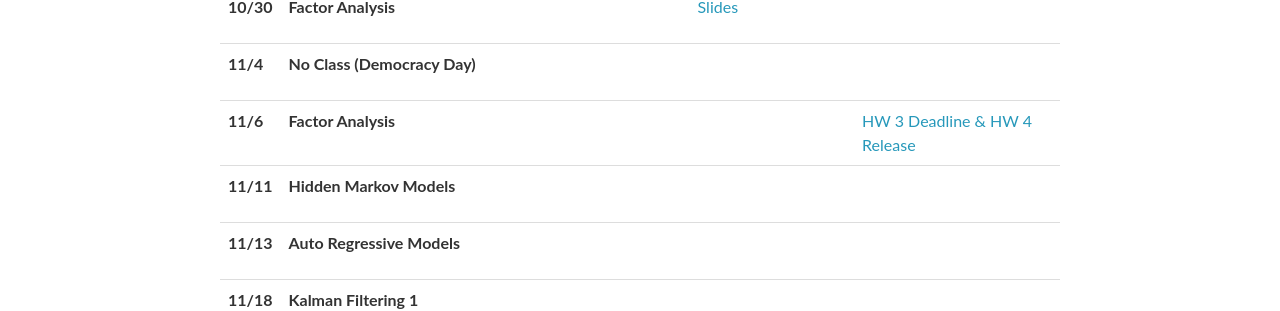
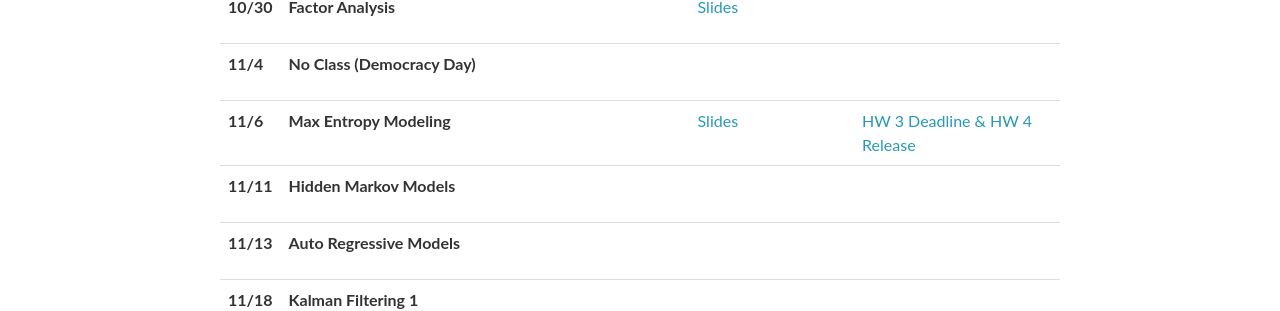
Before and after one commit to cmu-mlsp/mlspcourse, a Jekyll site: the page built from fall2024/_pages/schedule.md, in a window 1280 px wide and 900 px high, scrolled down 1225 px. Shown: the part 149-460 px from the top of the window. Built offline with Jekyll 4.4.1, drawn with Linux system fonts in a browser that asks for light colours; nearby versions of some CDN libraries; comment, search, counter and statistics services are not loaded.

Commit message:
lucy lec

```diff
--- a/_data/lectures_2023.yml
+++ b/_data/lectures_2023.yml
@@ -213,10 +213,10 @@
 
 - date: 11/6
   title: >
-    <strong>Factor Analysis</strong>
+    <strong>Max Entropy Modeling</strong>
   topics:
-  # lectures: >
-  #   <a href="https://drive.google.com/file/d/1KSNdsuoHeUGgDs0GWXPvIMln1h91RkG5/view?usp=drive_link">Slides</a>, <a href="https://youtu.be/GWffBM-1PDU">Video</a>
+  lectures: >
+    <a href="https://drive.google.com/file/d/1s9mCsOASQZjYLiJ4gwgprqgIHoPTnDiZ/view?usp=sharing">Slides</a>
   # readings:
   Homeworks: <a href="">HW 3 Deadline & HW 4 Release</a>
 # https://canvas.cmu.edu/courses/40522
```
